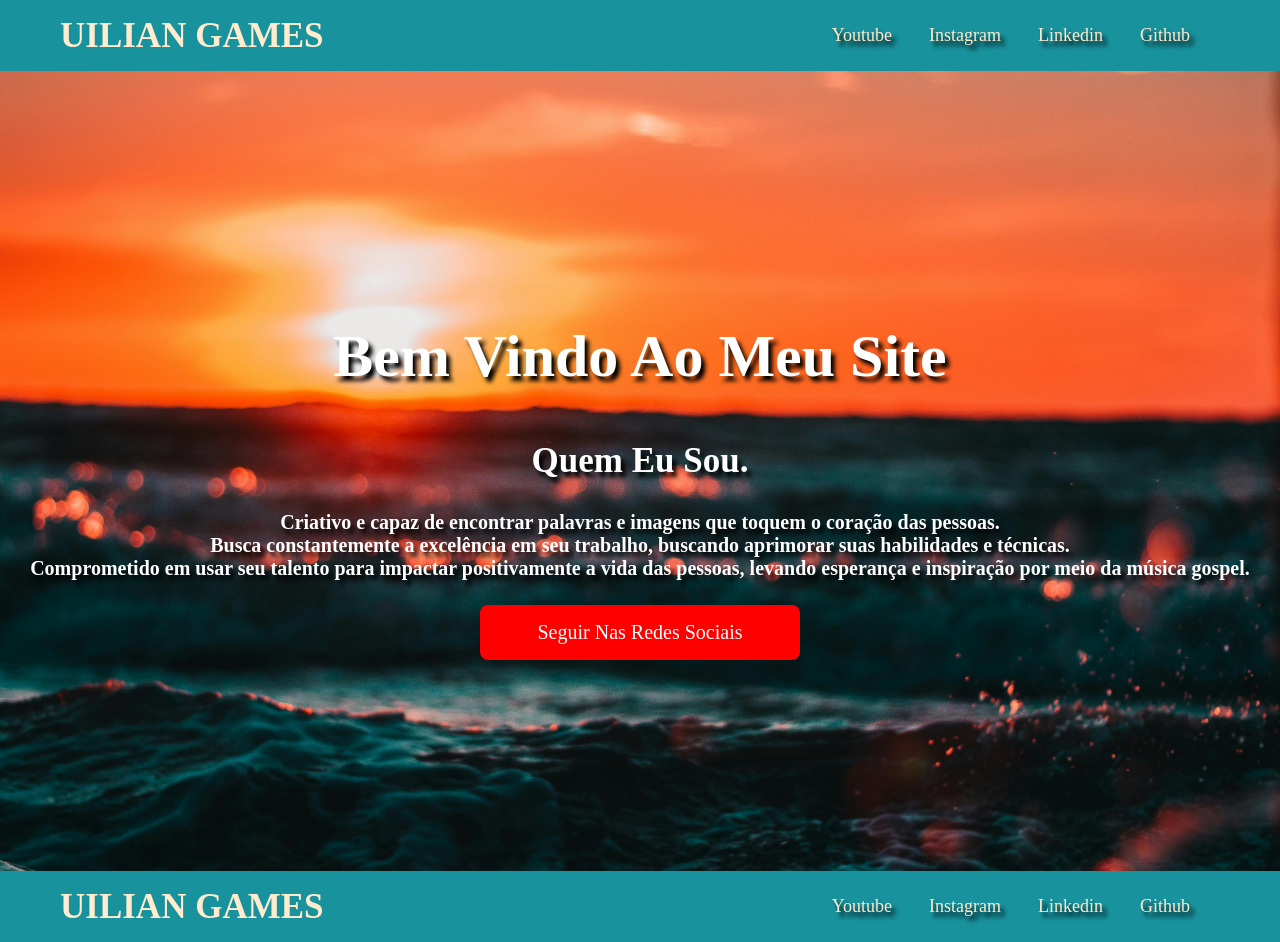
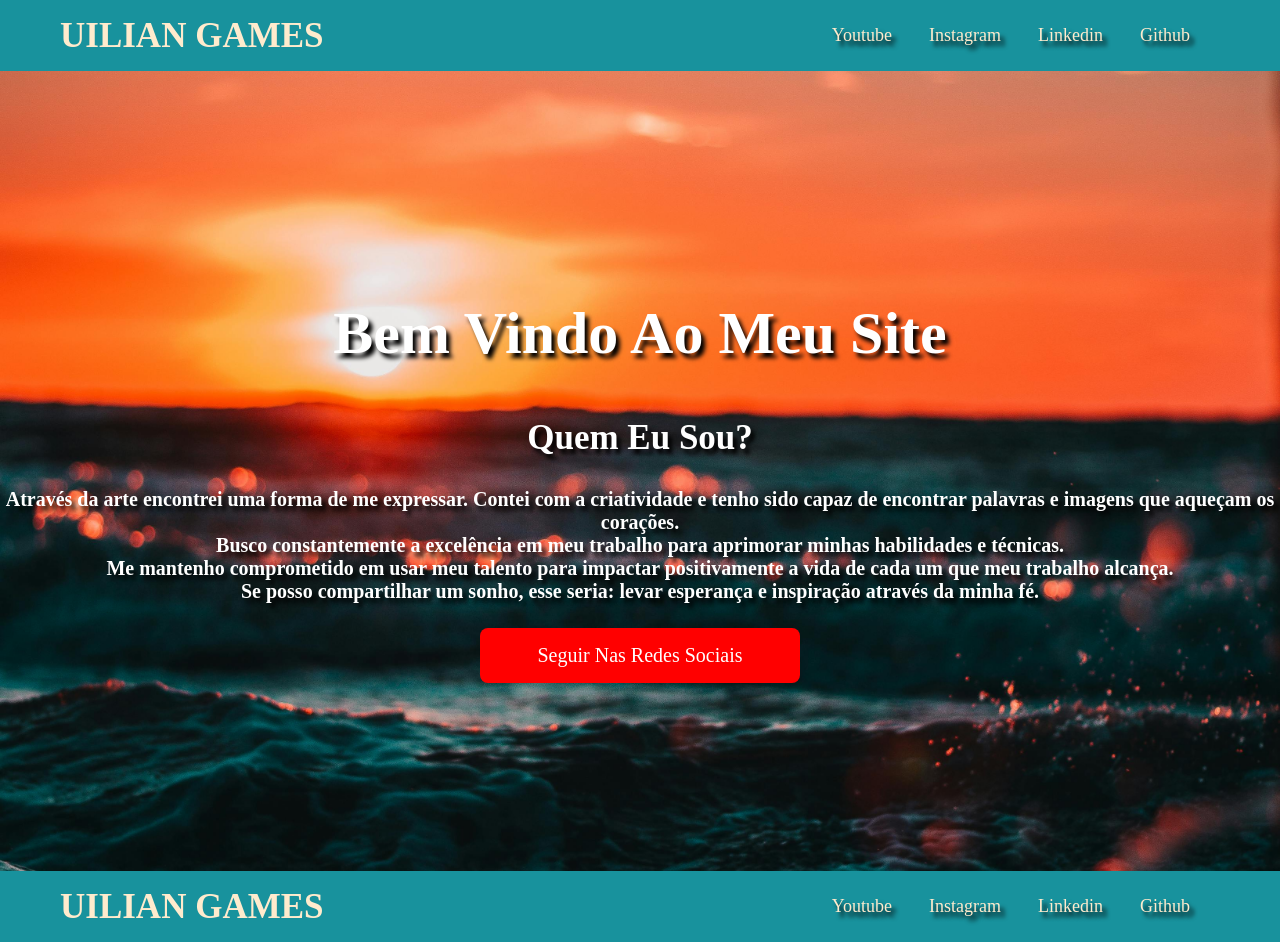
Before and after one commit to Lopes21g/projeto23, a plain HTML site: page index.html in a window 1280 px wide. Drawn offline with Linux system fonts and the light colour scheme; a web font is replaced by a local one.

Commit message:
Update index.html

```diff
--- a/index.html
+++ b/index.html
@@ -20,7 +20,7 @@
         <li><a href="https://www.linkedin.com/in/uilian-lopes-90a621243?utm_source=share&utm_campaign=share_via&utm_content=profile&utm_medium=android_app">Linkedin</a></li>
         <li><a href="https://github.com/">Github</a></li>
     </ul>
-    <ul class="menu-mobile">
+    <ul class="menu-mobile" id="mobile">
         <div class="icon-close">
         <i class="fa fa-times" aria-hidden="true"></i>
     </div>
@@ -38,12 +38,13 @@
         <div class="botoes">
 
         <h1 class="titulo"> Bem Vindo Ao Meu Site</h1>
-        <h2 class="sub_titulo">Quem Eu Sou.</h2>
+        <h2 class="sub_titulo">Quem Eu Sou?</h2>
           <P>
 
-Criativo e capaz de encontrar palavras e imagens que toquem o coração das pessoas.<br>
-Busca constantemente a excelência em seu trabalho, buscando aprimorar suas habilidades e técnicas.<br>
-Comprometido em usar seu talento para impactar positivamente a vida das pessoas, levando esperança e inspiração por meio da música gospel.<br>
+Através da arte encontrei uma forma de me expressar. Contei com a criatividade e tenho sido capaz de encontrar palavras e imagens que aqueçam os corações.<br>
+Busco constantemente a excelência em meu trabalho para aprimorar minhas habilidades e técnicas.<br>
+Me mantenho comprometido em usar meu talento para impactar positivamente a vida de cada um que meu trabalho alcança.<br>
+Se posso compartilhar um sonho, esse seria: levar esperança e inspiração através da minha fé.<br>
 
 </P>
 
@@ -55,7 +56,7 @@ Comprometido em usar seu talento para impactar positivamente a vida das pessoas,
 
     </button>
     <button class="overlay" >Seguir Nas Redes Sociais
-        <a href="#sub_titulo"></a>
+        <a href="#mobile"></a>
     </button>
 </div>
 </div>
```
